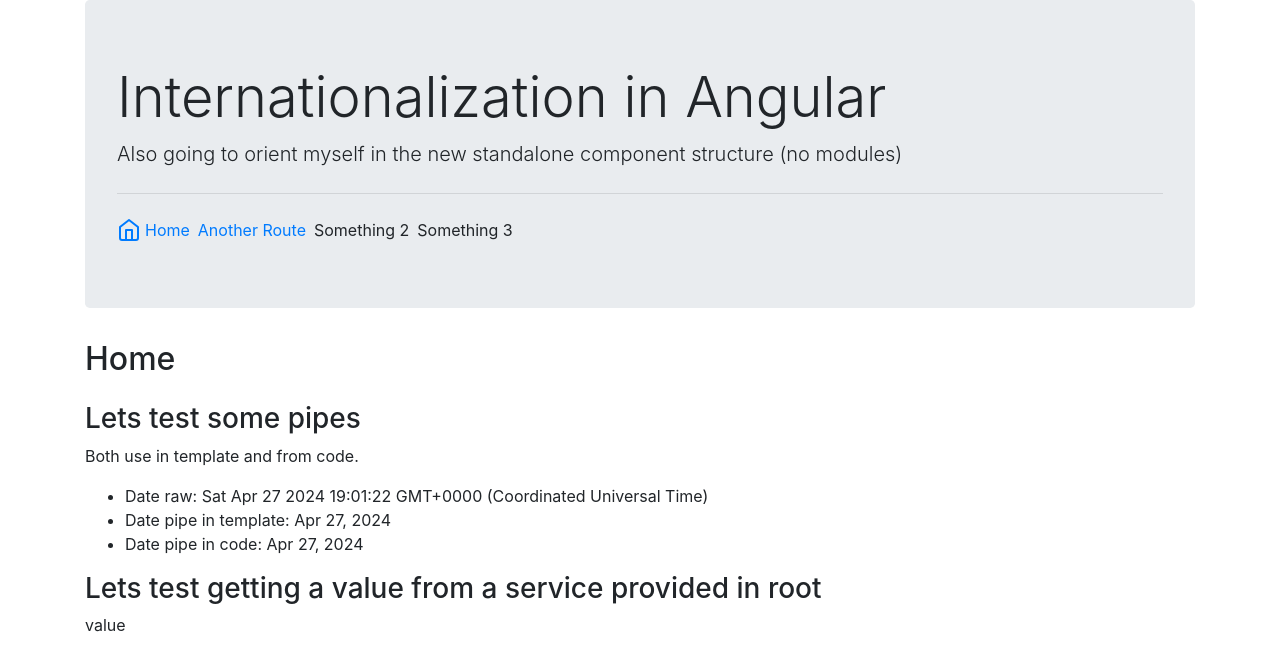
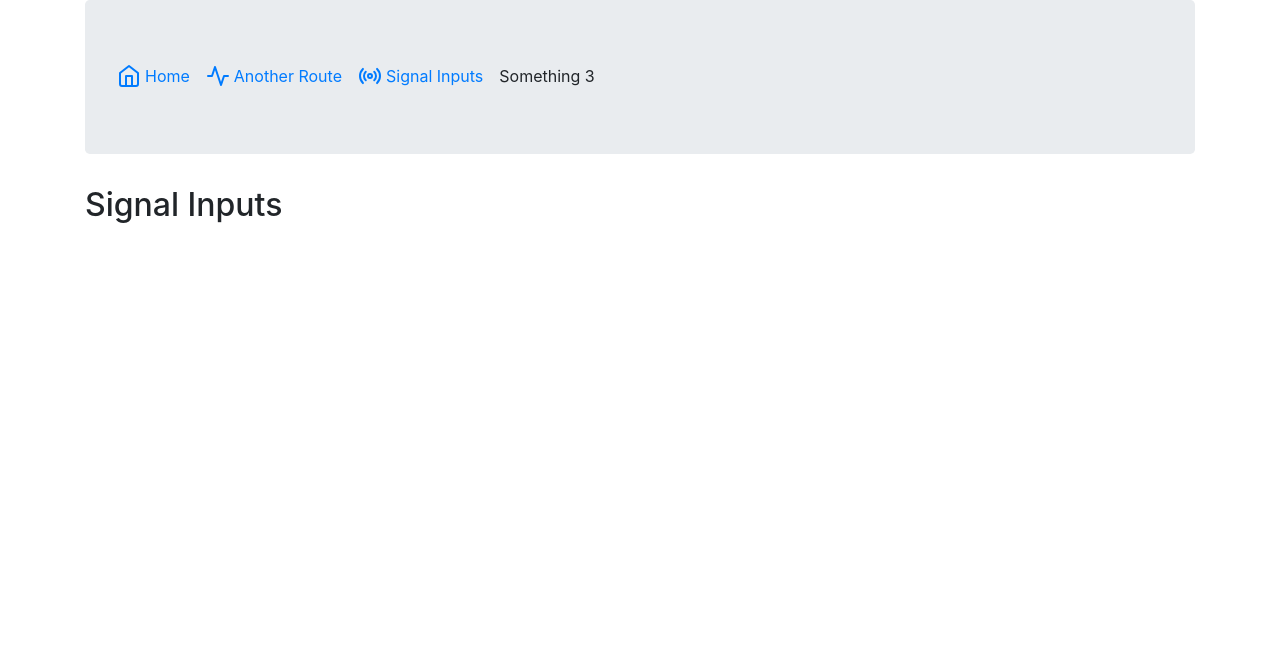
Before and after one commit to henrikmathiesen/angular-i18n, an Angular app: page /signal-inputs in a window 1280 px wide. Before the commit this address led to /home. Shown: the top 670 px of the page. Built offline with nearby package versions, Linux system fonts and the light colour scheme.

Commit message:
Prepping studies on signal inputs

```diff
--- a/src/app/app.routes.ts
+++ b/src/app/app.routes.ts
@@ -1,5 +1,5 @@
 import { Routes } from '@angular/router';
-import { HomeComponent, AnotherRouteComponent } from './routable-components';
+import { HomeComponent, AnotherRouteComponent, SignalInputsComponent } from './routable-components';
 
 export const routes: Routes = [
     {
@@ -11,6 +11,10 @@
         component: AnotherRouteComponent
     },
     {
+        path: 'signal-inputs',
+        component: SignalInputsComponent
+    },
+    {
         path: '',
         redirectTo: 'home',
         pathMatch: 'full'
--- a/src/app/components/jumbotron/jumbotron.component.html
+++ b/src/app/components/jumbotron/jumbotron.component.html
@@ -8,15 +8,17 @@
         <hr class="my-4">
     </div>
     <ul class="list-inline mb-0">
-        <li class="list-inline-item">
+        <li class="list-inline-item mr-3">
             <i data-feather="home" class="text-primary mr-1" appMoveUpOrDown></i>
             <a [routerLink]="['home']">Home</a>
         </li>
-        <li class="list-inline-item">
+        <li class="list-inline-item mr-3">
+            <i data-feather="activity" class="text-primary mr-1" appMoveUpOrDown></i>
             <a [routerLink]="['another-route']">Another Route</a>
         </li>
-        <li class="list-inline-item">
-            Something 2
+        <li class="list-inline-item mr-3">
+            <i data-feather="radio" class="text-primary mr-1" appMoveUpOrDown></i>
+            <a [routerLink]="['signal-inputs']">Signal Inputs</a>
         </li>
         <li class="list-inline-item">
             Something 3
--- a/src/app/routable-components/index.ts
+++ b/src/app/routable-components/index.ts
@@ -1,2 +1,3 @@
 export * from './home/home.component';
 export * from './another-route/another-route.component';
+export * from './signal-inputs/signal-inputs.component';
--- /dev/null
+++ b/src/app/routable-components/signal-inputs/signal-inputs.component.html
@@ -0,0 +1 @@
+<h2 class="mb-4">Signal Inputs</h2>
--- /dev/null
+++ b/src/app/routable-components/signal-inputs/signal-inputs.component.ts
@@ -0,0 +1,13 @@
+import { Component } from '@angular/core';
+import { RoutableComponentModel } from '../../models';
+
+@Component({
+    selector: 'app-signal-inputs',
+    standalone: true,
+    templateUrl: './signal-inputs.component.html'
+})
+export class SignalInputsComponent implements RoutableComponentModel {
+    componentName = 'SignalInputsComponent';
+
+    // TODO: https://www.youtube.com/@deborah_kurata/videos
+}
```
